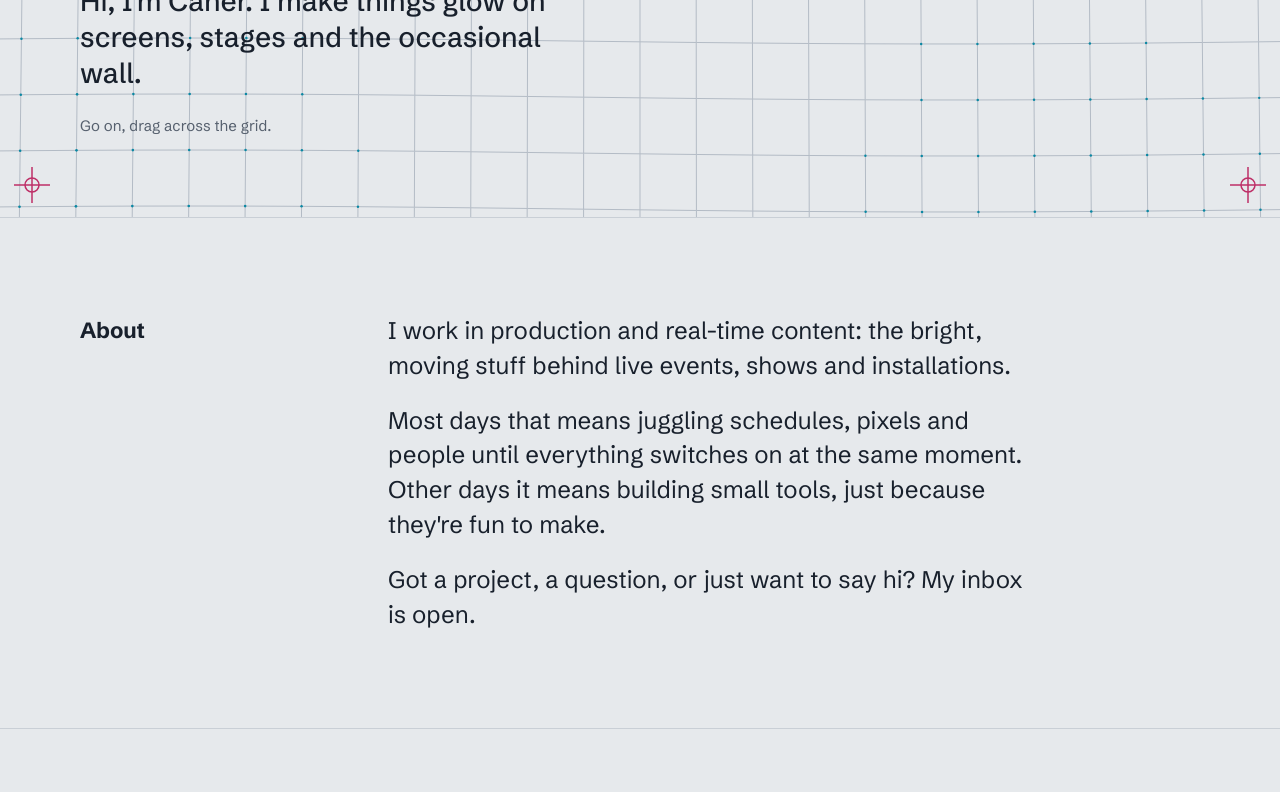
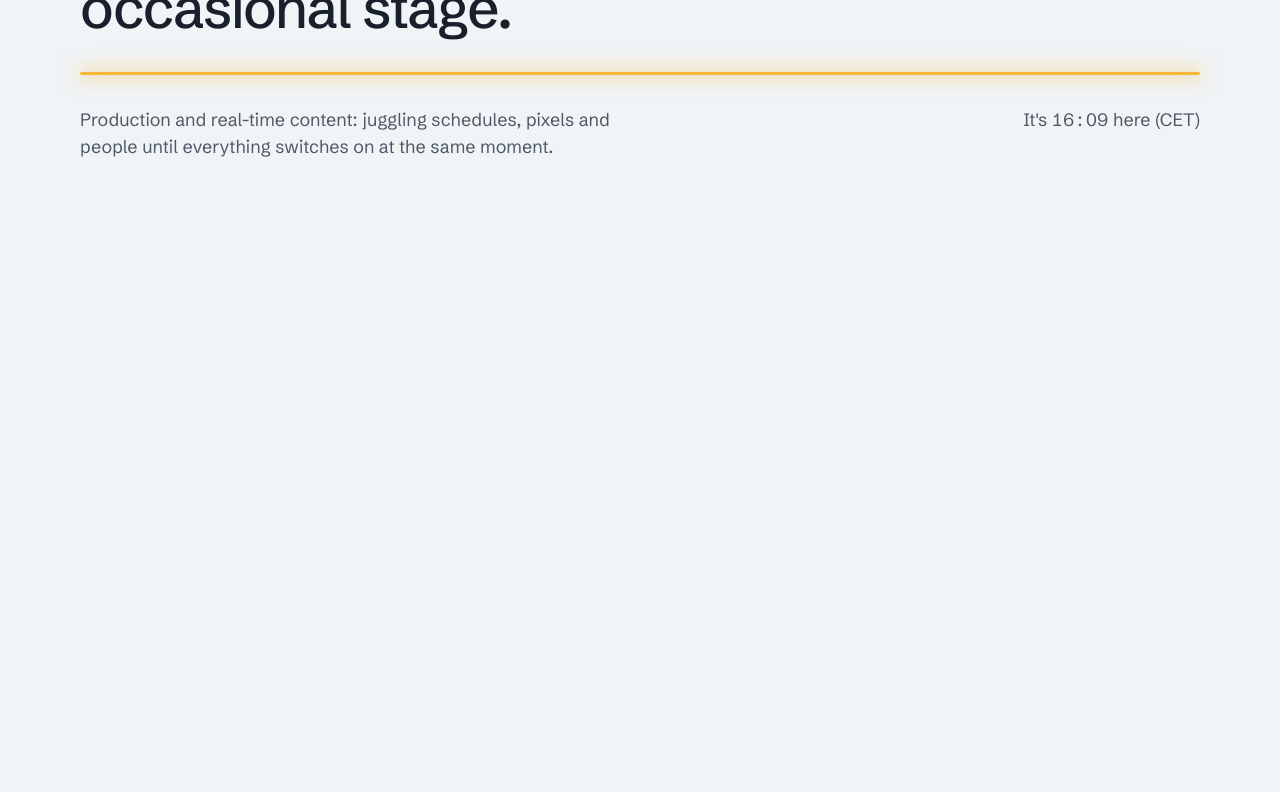
Before and after one commit to LabNumerik/canerozcan-site, a plain HTML site: page index.html in a window 1280 px wide. Shown: the part 583-1375 px from the top of the page. After the commit the page ends 800 px from the top, so only its background shows below. Drawn offline with Linux system fonts and the light colour scheme.

Commit message:
New minimal Daylight design with line of light and local time
Co-Authored-By: Claude Opus 5.5 <noreply@anthropic.com>
Claude-Session: https://claude.ai/code/session_01Vp5i5UECoRTi4kPVUbcUq5

```diff
--- a/index.html
+++ b/index.html
@@ -4,301 +4,122 @@
 <meta charset="utf-8">
 <meta name="viewport" content="width=device-width, initial-scale=1">
 <title>Caner Ozcan</title>
-<meta name="description" content="Hi, I'm Caner. I make things glow on screens, stages and the occasional wall.">
+<meta name="description" content="Hi, I'm Caner. I make things glow on screens, walls and the occasional stage.">
 <link rel="preconnect" href="https://fonts.googleapis.com">
 <link rel="preconnect" href="https://fonts.gstatic.com" crossorigin>
-<link href="https://fonts.googleapis.com/css2?family=Schibsted+Grotesk:wght@400;500;700;800&display=swap" rel="stylesheet">
+<link href="https://fonts.googleapis.com/css2?family=Schibsted+Grotesk:wght@400;500;700&display=swap" rel="stylesheet">
 <style>
   :root {
-    --bg: #E6E9EC;
+    --bg: #F1F4F6;
     --ink: #18202C;
-    --soft: #56606E;
-    --grid: #B3BBC5;
-    --cyan: #0B88A3;
-    --magenta: #BE2F67;
-    --line: #C9CFD6;
-  }
-  @media (prefers-color-scheme: dark) {
-    :root:not([data-theme="light"]) {
-      --bg: #1A212C;
-      --ink: #E9EDF2;
-      --soft: #A3ADBA;
-      --grid: #3A4555;
-      --cyan: #39B9D3;
-      --magenta: #E06495;
-      --line: #313B4A;
-    }
+    --soft: #4E5967;
+    --glow: #F5B83D;
+    --link-hover: #0B6E85;
   }
   * { box-sizing: border-box; }
-  html { -webkit-text-size-adjust: 100%; }
+  html, body { height: 100%; }
   body {
     margin: 0;
     background: var(--bg);
     color: var(--ink);
     font-family: "Schibsted Grotesk", system-ui, -apple-system, "Segoe UI", sans-serif;
-    font-size: 18px;
-    line-height: 1.55;
+    -webkit-text-size-adjust: 100%;
   }
   a { color: inherit; }
-  a:focus-visible { outline: 2px solid var(--cyan); outline-offset: 4px; border-radius: 2px; }
+  a:hover { color: var(--link-hover); }
+  a:focus-visible { outline: 2px solid var(--link-hover); outline-offset: 4px; border-radius: 2px; }
 
-  .wrap { width: min(1120px, 100% - 32px); margin-inline: auto; }
-
-  /* Hero: projector alignment grid */
-  .hero {
-    position: relative;
+  .page {
     min-height: 100svh;
+    width: min(1280px, 100% - 32px);
+    margin-inline: auto;
+    padding: clamp(24px, 5vh, 48px) 0 clamp(32px, 7vh, 64px);
     display: flex;
     flex-direction: column;
-    justify-content: flex-end;
-    overflow: hidden;
+    justify-content: space-between;
+    gap: 64px;
   }
-  .hero canvas {
-    position: absolute;
-    inset: 0;
-    width: 100%;
-    height: 100%;
-    display: block;
+  @media (min-width: 720px) {
+    .page { width: min(1280px, 100% - 160px); }
   }
-  .hero-text {
-    position: relative;
-    padding-bottom: clamp(48px, 10vh, 112px);
-    pointer-events: none;
+  header {
+    display: flex;
+    justify-content: space-between;
+    align-items: center;
+    gap: 16px;
+    font-size: 17px;
   }
+  .name { font-weight: 700; }
+  .hello { text-decoration: none; font-weight: 500; }
+
+  .intro { display: flex; flex-direction: column; gap: clamp(28px, 4vh, 40px); }
   h1 {
     margin: 0;
-    font-weight: 800;
-    font-size: clamp(56px, 13vw, 184px);
-    line-height: 0.88;
-    letter-spacing: -0.045em;
+    max-width: 22ch;
+    font-size: clamp(36px, 4.4vw, 64px);
+    line-height: 1.1;
+    font-weight: 500;
+    letter-spacing: -0.03em;
   }
-  .lede {
-    margin: 28px 0 0;
-    max-width: 30ch;
-    font-size: clamp(20px, 2.3vw, 28px);
-    line-height: 1.3;
-    font-weight: 500;
+  .line {
+    height: 3px;
+    border-radius: 3px;
+    background: var(--glow);
+    box-shadow: 0 0 18px 3px color-mix(in srgb, var(--glow) 50%, transparent);
+    transform-origin: left center;
+    animation: switch-on 1.4s cubic-bezier(.2,.7,.2,1) .2s both;
   }
-  .hint {
-    margin: 22px 0 0;
+  @keyframes switch-on {
+    from { transform: scaleX(0); opacity: 0; }
+    to { transform: scaleX(1); opacity: 1; }
+  }
+  .meta {
+    display: flex;
+    flex-wrap: wrap;
+    justify-content: space-between;
+    align-items: flex-start;
+    gap: 16px 48px;
+    font-size: clamp(17px, 1.4vw, 19px);
+    line-height: 1.5;
     color: var(--soft);
-    font-size: 15px;
   }
+  .meta p { margin: 0; }
+  .work { max-width: 52ch; }
+  .time { white-space: nowrap; font-variant-numeric: tabular-nums; }
 
-  /* Sections */
-  section.block {
-    padding: clamp(72px, 12vh, 128px) 0;
-    border-top: 1px solid var(--line);
+  @media (prefers-reduced-motion: reduce) {
+    .line { animation: none; }
   }
-  .block-grid {
-    display: grid;
-    grid-template-columns: 1fr;
-    gap: 28px;
-  }
-  @media (min-width: 820px) {
-    .block-grid { grid-template-columns: 260px 1fr; gap: 48px; }
-  }
-  h2 {
-    margin: 0;
-    font-size: 22px;
-    font-weight: 700;
-    letter-spacing: -0.01em;
-  }
-
-
-  .about p {
-    margin: 0 0 20px;
-    max-width: 44ch;
-    font-size: clamp(19px, 1.9vw, 24px);
-    line-height: 1.45;
-  }
-  .about p:last-child { margin-bottom: 0; }
-  .about p:last-child { margin-bottom: 0; }
-
-  .contact-link {
-    font-size: clamp(28px, 4.6vw, 56px);
-    font-weight: 700;
-    letter-spacing: -0.03em;
-    line-height: 1.05;
-    text-decoration-thickness: 2px;
-    text-underline-offset: 8px;
-    text-decoration-color: var(--cyan);
-    overflow-wrap: anywhere;
-  }
-  .contact-link:hover { color: var(--cyan); }
-
-  footer {
-    border-top: 1px solid var(--line);
-    padding: 28px 0 40px;
-    color: var(--soft);
-    font-size: 15px;
-  }
-
 </style>
 </head>
 <body>
-
-<header class="hero">
-  <canvas id="grid" aria-hidden="true"></canvas>
-  <div class="wrap hero-text">
-    <h1>Caner<br>Ozcan</h1>
-    <p class="lede">Hi, I'm Caner. I make things glow on screens, stages and the occasional wall.</p>
-    <p class="hint" id="hint">Go on, give the grid a nudge with your cursor.</p>
-  </div>
-</header>
-
-<main>
-
-  <section class="block about" id="about">
-    <div class="wrap block-grid">
-      <h2>About</h2>
-      <div>
-        <p>I work in production and real-time content: the bright, moving stuff behind live events, shows and installations.</p>
-        <p>Most days that means juggling schedules, pixels and people until everything switches on at the same moment. Other days it means building small tools, just because they're fun to make.</p>
-        <p>Got a project, a question, or just want to say hi? My inbox is open.</p>
-      </div>
-    </div>
-  </section>
-
-  <section class="block" id="contact">
-    <div class="wrap block-grid">
-      <h2>Say hello</h2>
-      <div>
-        <a class="contact-link" href="mailto:info@canerozcan.de">info@canerozcan.de</a>
-      </div>
+<main class="page">
+  <header>
+    <span class="name">Caner Ozcan</span>
+    <a class="hello" href="mailto:info@canerozcan.de">Say hello</a>
+  </header>
+  <section class="intro">
+    <h1>Hi, I'm Caner. I make things glow on screens, walls and the occasional stage.</h1>
+    <div class="line" aria-hidden="true"></div>
+    <div class="meta">
+      <p class="work">Production and real-time content: juggling schedules, pixels and people until everything switches on at the same moment.</p>
+      <p class="time">It's <span id="clock">--:--</span> here (<span id="zone">CET</span>)</p>
     </div>
   </section>
 </main>
-
-<footer>
-  <div class="wrap">© <span id="year">2026</span> Caner Ozcan</div>
-</footer>
-
 <script>
 (function () {
-  var canvas = document.getElementById('grid');
-  var ctx = canvas.getContext('2d');
-  var reduce = window.matchMedia('(prefers-reduced-motion: reduce)').matches;
-  var touch = window.matchMedia('(hover: none)').matches;
-  if (touch) document.getElementById('hint').textContent = 'Go on, drag across the grid.';
-  document.getElementById('year').textContent = new Date().getFullYear();
-
-  var W, H, dpr, cols, rows, step, pts;
-  var mouse = { x: -9999, y: -9999, active: false };
-  var t0 = performance.now();
-
-  function css(name) { return getComputedStyle(document.documentElement).getPropertyValue(name).trim(); }
-
-  function setup() {
-    dpr = Math.min(window.devicePixelRatio || 1, 2);
-    W = canvas.clientWidth; H = canvas.clientHeight;
-    canvas.width = W * dpr; canvas.height = H * dpr;
-    ctx.setTransform(dpr, 0, 0, dpr, 0, 0);
-    step = W < 640 ? 36 : 56;
-    cols = Math.ceil(W / step) + 2;
-    rows = Math.ceil(H / step) + 2;
-    var ox = (W - (cols - 1) * step) / 2, oy = (H - (rows - 1) * step) / 2;
-    pts = [];
-    for (var j = 0; j < rows; j++) {
-      for (var i = 0; i < cols; i++) {
-        var x = ox + i * step, y = oy + j * step;
-        pts.push({ bx: x, by: y, x: x, y: y });
-      }
-    }
+  var clock = document.getElementById('clock');
+  var zone = document.getElementById('zone');
+  function tick() {
+    var now = new Date();
+    clock.textContent = now.toLocaleTimeString('en-GB', { timeZone: 'Europe/Berlin', hour: '2-digit', minute: '2-digit' });
+    var parts = new Intl.DateTimeFormat('en-GB', { timeZone: 'Europe/Berlin', timeZoneName: 'short' }).formatToParts(now);
+    var tz = parts.find(function (p) { return p.type === 'timeZoneName'; });
+    zone.textContent = tz && /^CES?T$/.test(tz.value) ? tz.value : (tz && tz.value === 'GMT+2' ? 'CEST' : 'CET');
   }
-
-  function update(now) {
-    var R = Math.max(W, H) * 0.28;
-    var t = (now - t0) / 1000;
-    for (var k = 0; k < pts.length; k++) {
-      var p = pts[k], tx = p.bx, ty = p.by;
-      if (mouse.active) {
-        var dx = p.bx - mouse.x, dy = p.by - mouse.y;
-        var d = Math.sqrt(dx * dx + dy * dy);
-        if (d < R) {
-          var f = Math.pow(1 - d / R, 2) * 0.55;
-          tx -= dx * f; ty -= dy * f;
-        }
-      } else if (!reduce) {
-        // idle: slow keystone drift, like a projector settling
-        var s = Math.sin(t * 0.6) * 0.035;
-        var cx = W / 2, cy = H / 2;
-        var ny = (p.by - cy) / H;
-        tx = cx + (p.bx - cx) * (1 + s * ny * 2);
-        ty = p.by + Math.sin(t * 0.8 + p.bx / 240) * 3;
-      }
-      if (reduce) { p.x = tx; p.y = ty; }
-      else { p.x += (tx - p.x) * 0.12; p.y += (ty - p.y) * 0.12; }
-    }
-  }
-
-  function draw() {
-    ctx.clearRect(0, 0, W, H);
-    var gridC = css('--grid'), cyan = css('--cyan'), mag = css('--magenta');
-    ctx.lineWidth = 1;
-    ctx.strokeStyle = gridC;
-    ctx.beginPath();
-    for (var j = 0; j < rows; j++) {
-      for (var i = 0; i < cols; i++) {
-        var p = pts[j * cols + i];
-        if (i === 0) ctx.moveTo(p.x, p.y); else ctx.lineTo(p.x, p.y);
-      }
-    }
-    for (var i2 = 0; i2 < cols; i2++) {
-      for (var j2 = 0; j2 < rows; j2++) {
-        var q = pts[j2 * cols + i2];
-        if (j2 === 0) ctx.moveTo(q.x, q.y); else ctx.lineTo(q.x, q.y);
-      }
-    }
-    ctx.stroke();
-
-    // displaced intersections light up in cyan
-    ctx.fillStyle = cyan;
-    for (var k = 0; k < pts.length; k++) {
-      var p2 = pts[k];
-      var m = Math.abs(p2.x - p2.bx) + Math.abs(p2.y - p2.by);
-      if (m > 4) {
-        var r = Math.min(3.2, 1 + m / 20);
-        ctx.beginPath(); ctx.arc(p2.x, p2.y, r, 0, Math.PI * 2); ctx.fill();
-      }
-    }
-
-    // registration marks at the corners
-    ctx.strokeStyle = mag; ctx.lineWidth = 1.5;
-    var pad = W < 640 ? 18 : 32, len = 18, rr = 7;
-    [[pad, pad], [W - pad, pad], [pad, H - pad], [W - pad, H - pad]].forEach(function (c) {
-      ctx.beginPath();
-      ctx.moveTo(c[0] - len, c[1]); ctx.lineTo(c[0] + len, c[1]);
-      ctx.moveTo(c[0], c[1] - len); ctx.lineTo(c[0], c[1] + len);
-      ctx.stroke();
-      ctx.beginPath(); ctx.arc(c[0], c[1], rr, 0, Math.PI * 2); ctx.stroke();
-    });
-  }
-
-  function frame(now) {
-    update(now); draw();
-    if (!reduce) requestAnimationFrame(frame);
-  }
-
-  function setPointer(e) {
-    var r = canvas.getBoundingClientRect();
-    mouse.x = e.clientX - r.left; mouse.y = e.clientY - r.top; mouse.active = true;
-    if (reduce) { update(performance.now()); draw(); }
-  }
-  function clearPointer() {
-    mouse.active = false;
-    if (reduce) { update(performance.now()); draw(); }
-  }
-  var hero = canvas.parentElement;
-  hero.addEventListener('pointermove', setPointer);
-  hero.addEventListener('pointerdown', setPointer);
-  hero.addEventListener('pointerleave', clearPointer);
-  hero.addEventListener('pointerup', function (e) { if (e.pointerType !== 'mouse') clearPointer(); });
-  window.addEventListener('resize', function () { setup(); if (reduce) draw(); });
-  window.matchMedia('(prefers-color-scheme: dark)').addEventListener('change', function () { if (reduce) draw(); });
-
-  setup();
-  requestAnimationFrame(frame);
+  tick();
+  setInterval(tick, 30000);
 })();
 </script>
 </body>
```
